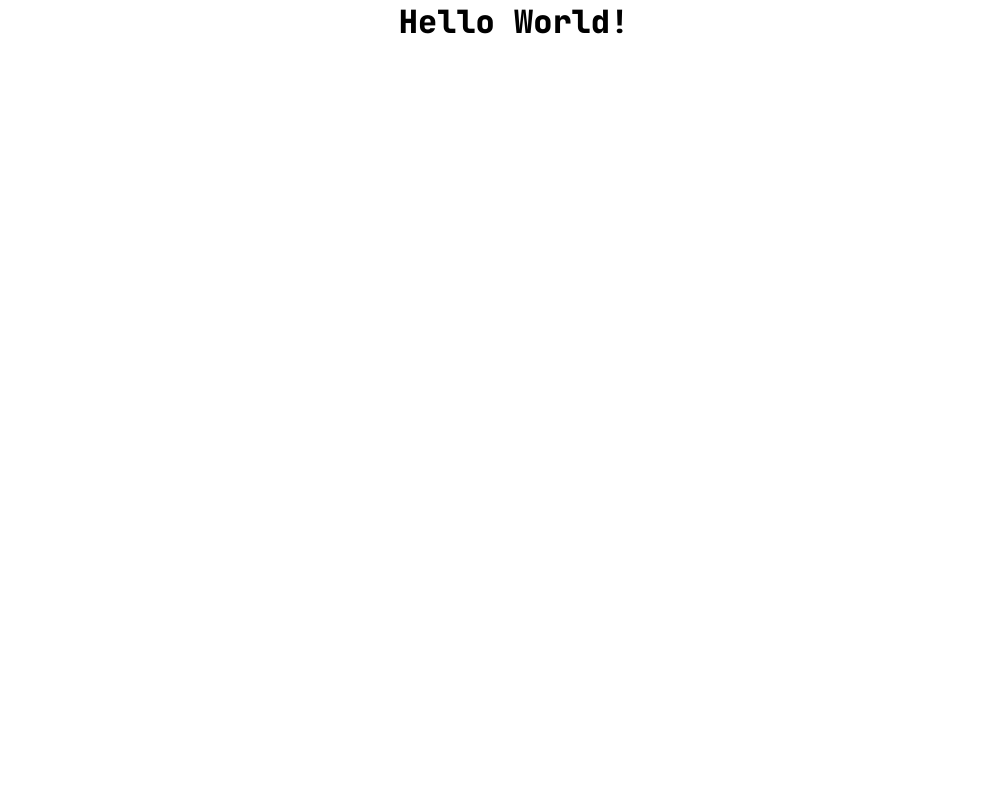
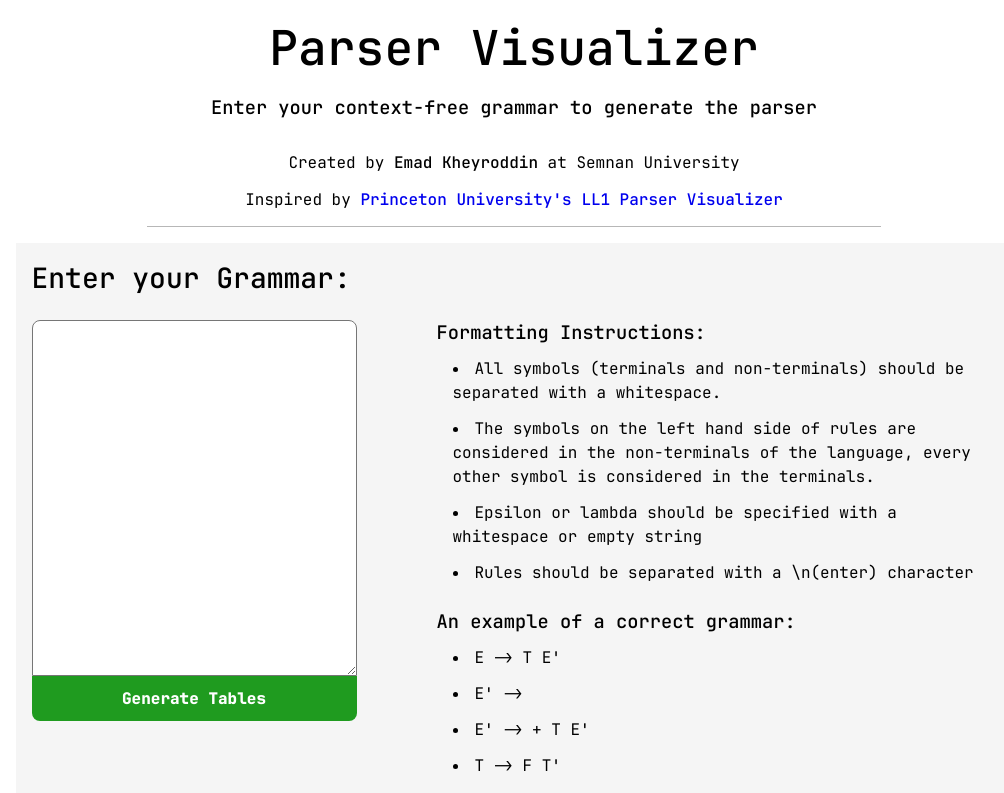
Before and after one commit to itsEmadK/LRParserGenerator, a React (Vite) app: page / in a window 1280 px wide. Shown: the top 793 px of the page, without its empty margins (126-1130 px from the left). Built offline with nearby package versions, Linux system fonts and the light colour scheme.

Commit message:
Put them together

```diff
--- a/src/App.jsx
+++ b/src/App.jsx
@@ -1,7 +1,40 @@
 import './App.css';
+import Production from './parse-logic/prod.js';
+import Grammar from './parse-logic/grammar.js';
+import LALR1DFA from './parse-logic/lalr1dfa.js';
+import LR0DFA from './parse-logic/lr0dfa.js';
+import LR1DFA from './parse-logic/lr1dfa.js';
+import ParseTable from './parse-logic/parse-table.js';
+import SLR1DFA from './parse-logic/slr1dfa.js';
+import Item from './components/Item.jsx';
+import PageHeader from './components/PageHeader.jsx';
+import GrammarInputSection from './components/GrammarInputSection.jsx';
+import { useState } from 'react';
+import GrammarInfoSection from './components/GrammarInfoSection.jsx';
+import ParserTablesSection from './components/ParserTablesSection.jsx';
 
 function App() {
-  return <h1> Hello World!</h1>;
+  const [grammar, setGrammar] = useState(null);
+  const [parseTable, setParseTable] = useState(null);
+  function handleRulesSubmission(rules) {
+    const gr = new Grammar(rules);
+    const dfa = new LR1DFA(gr);
+    const pt = new ParseTable(dfa, true);
+    setGrammar(gr);
+    setParseTable(pt);
+  }
+  return (
+    <>
+      <PageHeader />
+      <GrammarInputSection onSubmit={handleRulesSubmission} />
+      {grammar && (
+        <>
+          <GrammarInfoSection grammar={grammar} />
+          <ParserTablesSection parseTable={parseTable} grammar={grammar} />
+        </>
+      )}
+    </>
+  );
 }
 
 export default App;
```
